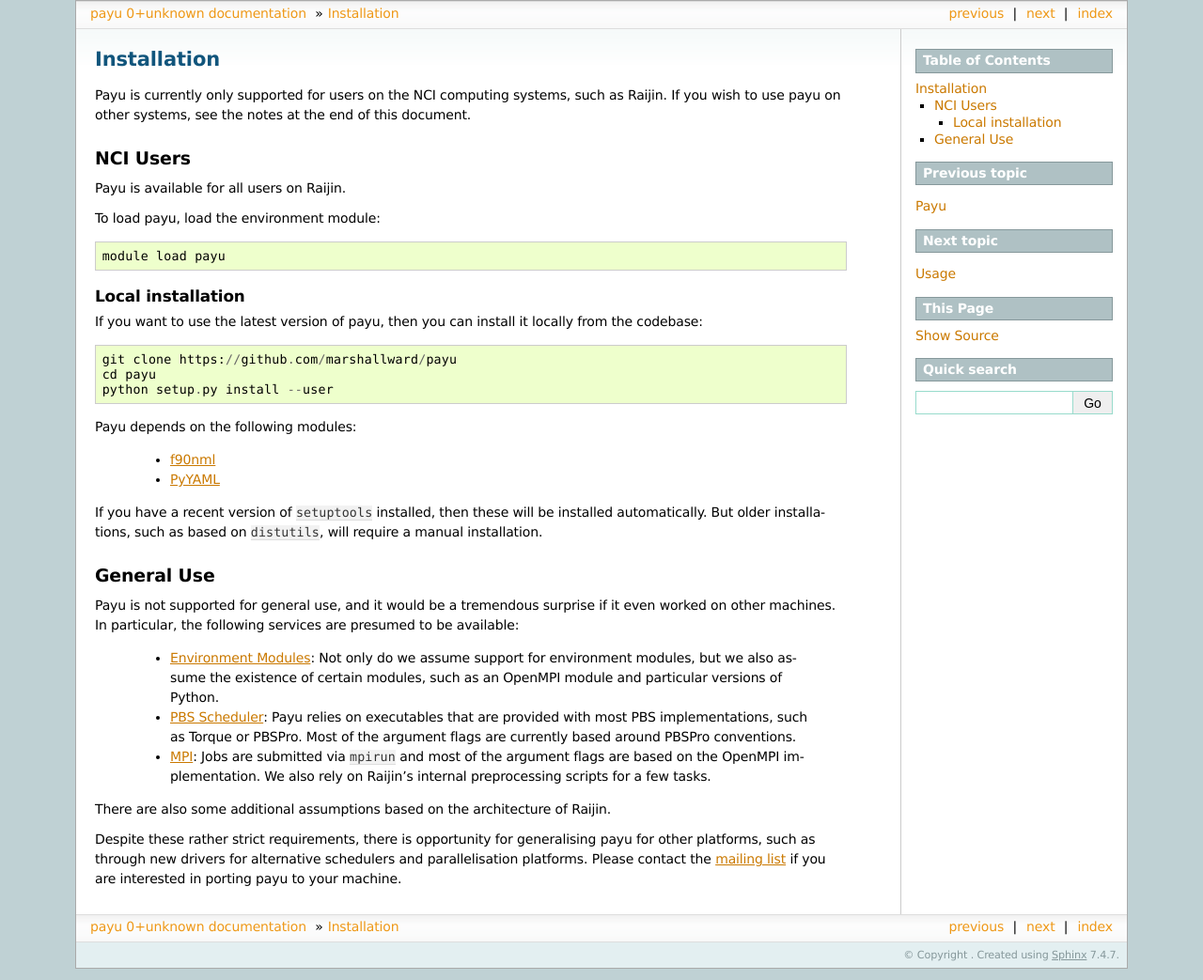
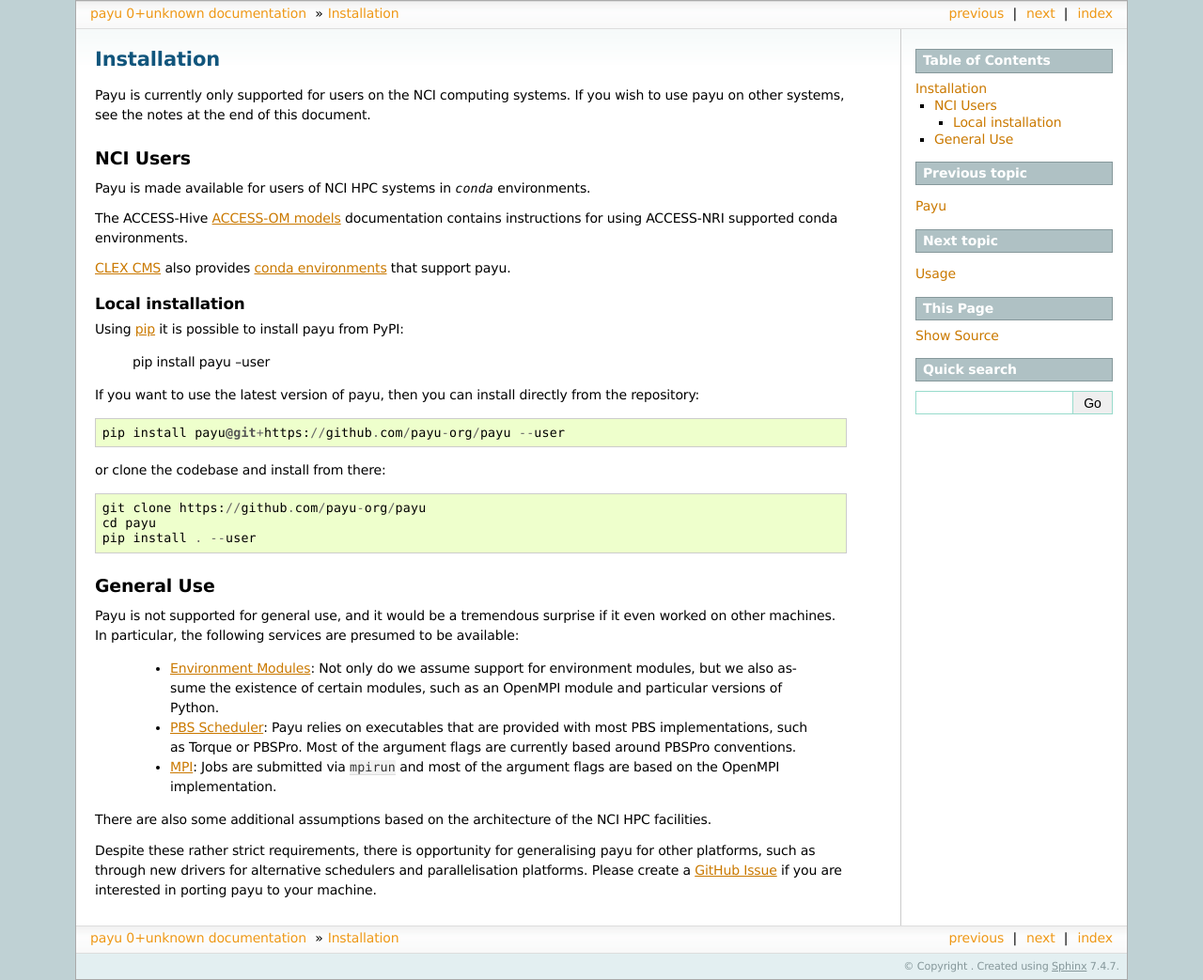
Before and after one commit to payu-org/payu, a Sphinx documentation site: the page built from docs/source/install.rst, in a window 1280 px wide. Shown: the whole page at 94% size. Built offline with Sphinx 7.4.7, drawn with Linux system fonts in a browser that asks for light colours.

Commit message:
Docs: removed references to raijin and updated how to use and install instruction

```diff
--- a/docs/source/config.rst
+++ b/docs/source/config.rst
@@ -526,7 +526,7 @@
    setting (and typically required for many models).
 
    *Note:* ``unlimited`` *works without any issues, but explicit stacksize
-   values may not be correctly communicated across raijin nodes.*
+   values may not be correctly communicated across compute nodes.*
 
 ``runspersub``
    Define the maximum number of runs per PBS job submit. The default is 1.
--- a/docs/source/install.rst
+++ b/docs/source/install.rst
@@ -4,41 +4,37 @@
 Installation
 ============
 
-Payu is currently only supported for users on the NCI computing systems, such
-as Raijin. If you wish to use payu on other systems, see the notes at the end
-of this document.
+Payu is currently only supported for users on the NCI computing systems. If you
+wish to use payu on other systems, see the notes at the end of this document.
 
 
 NCI Users
 =========
 
-Payu is available for all users on Raijin.
+Payu is made available for users of NCI HPC systems in `conda` environments.
 
-To load payu, load the environment module::
+The ACCESS-Hive `ACCESS-OM models`_ documentation contains instructions for
+using ACCESS-NRI supported conda environments.
 
-   module load payu
+`CLEX CMS`_ also provides `conda environments`_ that support payu.
 
 Local installation
 ------------------
 
-If you want to use the latest version of payu, then you can install it locally
-from the codebase::
+Using `pip`_ it is possible to install payu from PyPI:
 
-   git clone https://github.com/marshallward/payu
+   pip install payu --user
+
+If you want to use the latest version of payu, then you can install directly
+from the repository::
+
+   pip install payu@git+https://github.com/payu-org/payu --user
+
+or clone the codebase and install from there::
+
+   git clone https://github.com/payu-org/payu
    cd payu
-   python setup.py install --user
-
-Payu depends on the following modules:
-
-   * f90nml_
-   * PyYAML_
-
-.. _f90nml: https://pypi.python.org/pypi/f90nml
-.. _PyYAML: https://pypi.python.org/pypi/PyYAML
-
-If you have a recent version of ``setuptools`` installed, then these will be
-installed automatically.  But older installations, such as based on
-``distutils``, will require a manual installation.
+   pip install . --user
 
 
 General Use
@@ -57,17 +53,21 @@
      are currently based around PBSPro conventions.
 
    * `MPI`_: Jobs are submitted via ``mpirun`` and most of the argument flags
-     are based on the OpenMPI implementation. We also rely on Raijin's internal
-     preprocessing scripts for a few tasks.
+     are based on the OpenMPI implementation.
 
-There are also some additional assumptions based on the architecture of Raijin.
+There are also some additional assumptions based on the architecture of the NCI
+HPC facilities.
 
 Despite these rather strict requirements, there is opportunity for generalising
 payu for other platforms, such as through new drivers for alternative
-schedulers and parallelisation platforms. Please contact the `mailing list`_ if
+schedulers and parallelisation platforms. Please create a `GitHub Issue`_ if
 you are interested in porting payu to your machine.
 
 .. _`Environment Modules`: http://modules.sourceforge.net/
 .. _`PBS scheduler`: http://en.wikipedia.org/wiki/Portable_Batch_System
 .. _`MPI`: http://en.wikipedia.org/wiki/Message_Passing_Interface
-.. _`mailing list`: https://groups.google.com/group/payu-climate
+.. _`GitHub Issue`: https://github.com/payu-org/payu/issues
+.. _`pip`: https://pip.pypa.io/en/stable/cli/pip_install
+.. _`ACCESS-OM models`: https://access-hive.org.au/models/run-a-model/run-access-om/#model-specific-prerequisites
+.. _`conda environments`: https://github.com/coecms/access-esm#quickstart-guide
+.. _`CLEX CMS`: https://github.com/coecms
```
Also changed, not shown: 1 other file.
